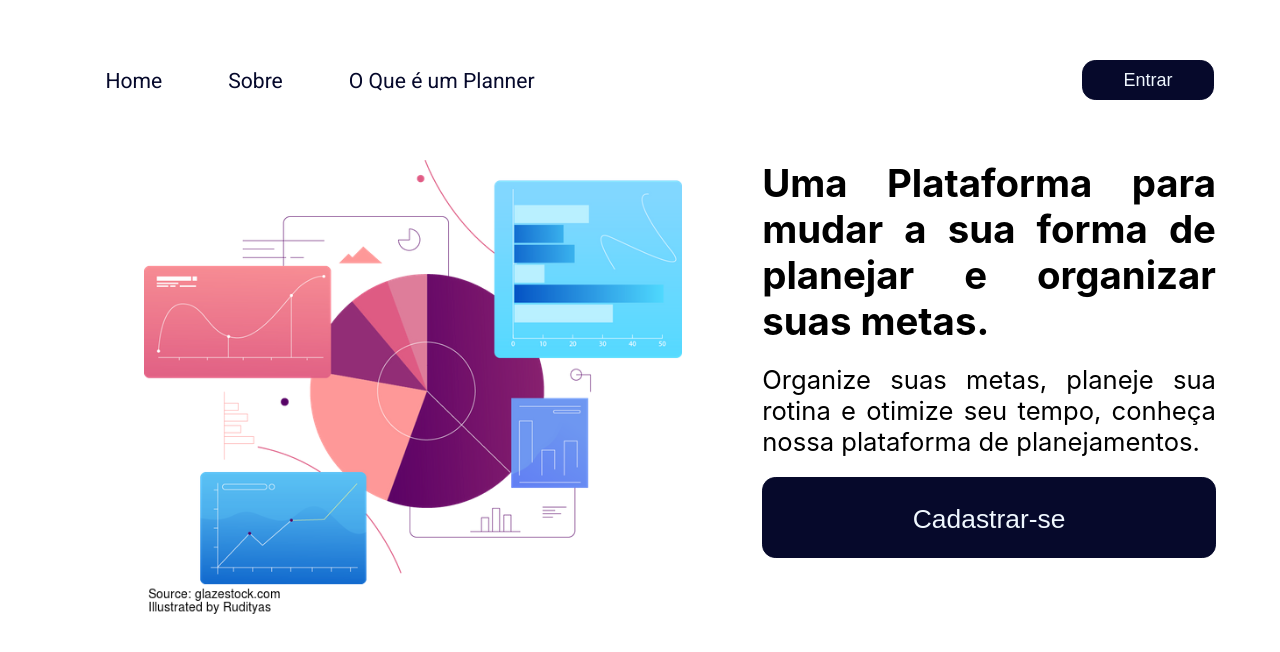
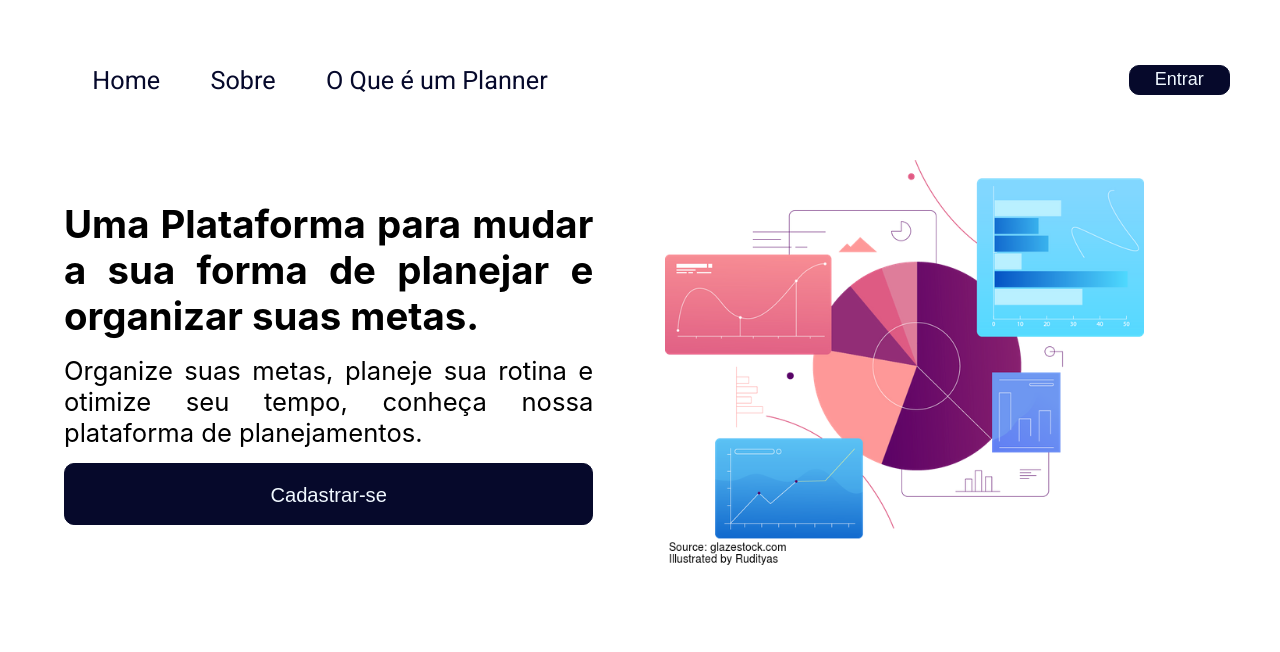
Before and after one commit to SigmaForce/Planner, a website: page index.html in a window 1280 px wide. Drawn offline with Linux system fonts and the light colour scheme.

Commit message:
Modificando o funcionamento da interface

```diff
--- a/global.css
+++ b/global.css
@@ -4,11 +4,6 @@
     box-sizing: border-box;
   }
 
-  html {
-    font-size: 82.5%;
-  }
-
-
   body {
     font-family: -apple-system, BlinkMacSystemFont, 'Segoe UI', Roboto, Oxygen, Ubuntu, Cantarell, 'Open Sans', 'Helvetica Neue', sans-serif
   }
--- a/index.html
+++ b/index.html
@@ -31,7 +31,6 @@
         </section>
     </header>
     <main>
-        <section id="image"><img src="./Background.png" alt="Apresenta Uma imagem com diferentes tipos de graficos "></section>
         <section id="description">
             <h2>Uma Plataforma para mudar a sua forma de planejar e organizar suas metas.</h2>
             <p>Organize suas metas, planeje sua rotina e otimize seu tempo, conheça nossa plataforma de planejamentos.</p>
@@ -39,6 +38,8 @@
                 Cadastrar-se
             </button>
         </section>
+        <section id="image"><img src="./Background.png" alt="Apresenta Uma imagem com diferentes tipos de graficos "></section>
+
     </main>
     <footer>
 
--- a/styles.css
+++ b/styles.css
@@ -1,4 +1,10 @@
+html {
+    font-size: 80%;
+  }
+
 /*Inicio do Estilo do cabeçalho*/
+
+
 
 header{
     height: 20vh;
@@ -21,7 +27,7 @@ header{
 #cabecalho ul li{
     font-family: 'Roboto', sans-serif;
     list-style: none;
-    font-size: 1.6rem;
+    font-size: 2.5rem;
 
 }
 
@@ -63,13 +69,13 @@ button:hover{
 main{
     width: 90vw;
     margin: 0 auto;
-    display: flex;
-    justify-content: space-between;
+    display: inline;
 }
 
 #description{
+    margin: auto;
     text-align: justify;
-    width: 65%;
+    width: 85%;
     font-size: max(2vw,1.5rem);
 }
 
@@ -99,8 +105,12 @@ main{
 }
 
 
-@media (max-width: 800px) {
+@media (min-width: 800px) {
     main {
-      display: inline;
+    display: flex;
+    justify-content: space-between;
+    }
+    html{
+        font-size: 63%;
     }
   }
```
